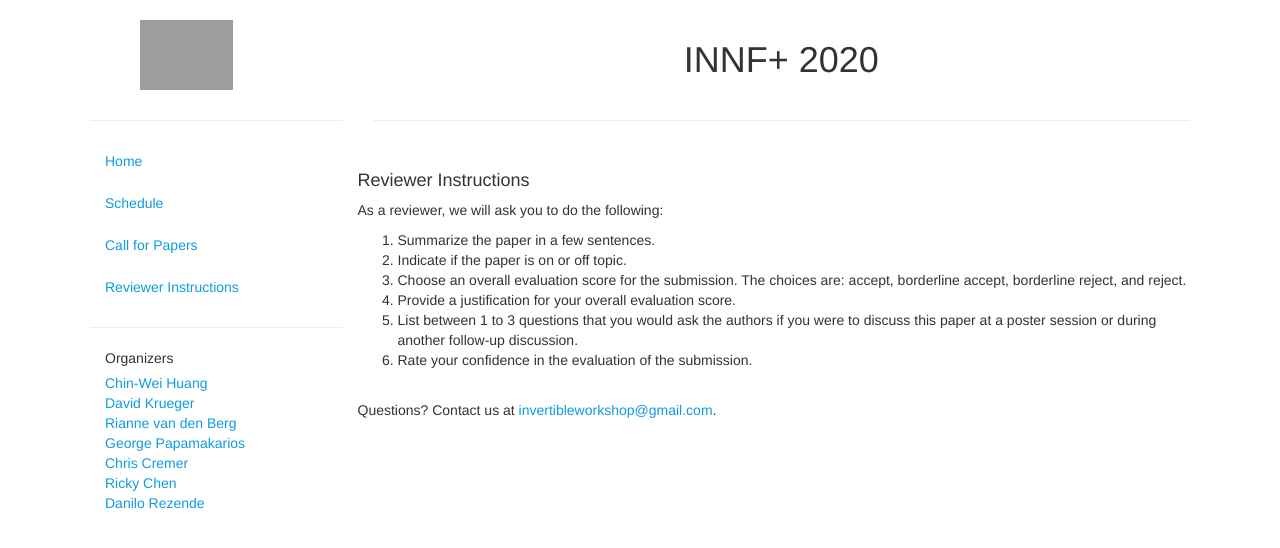
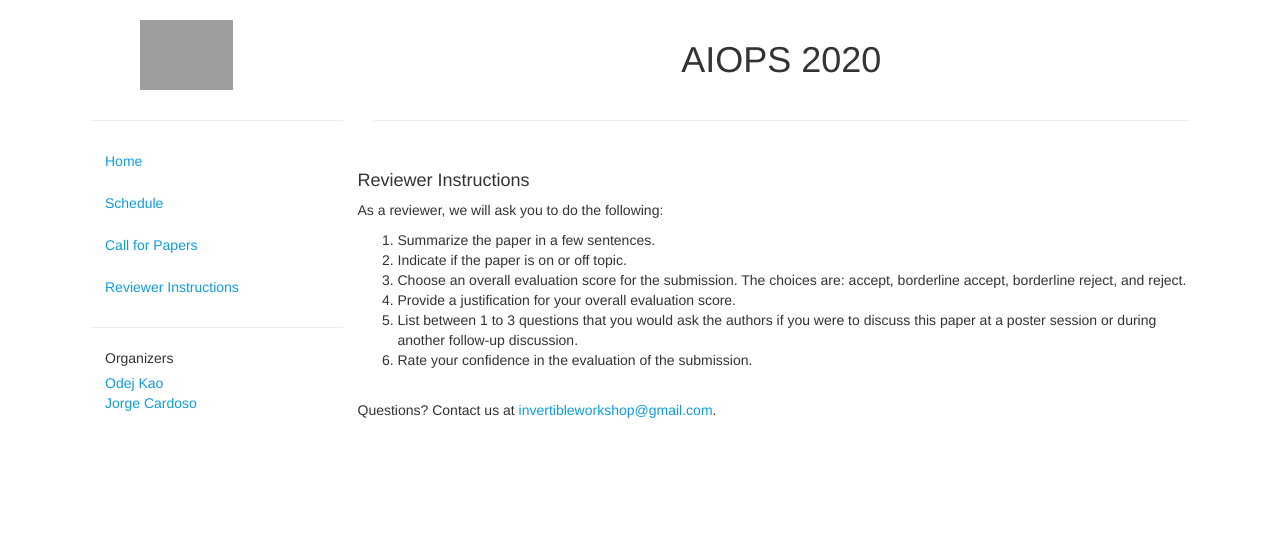
Before and after one commit to aiopsworkshop/aiopsworkshop.github.io, a plain HTML site: page reviewer_instructions/index.html in a window 1280 px wide. Drawn offline with nearby package versions, Linux system fonts and the light colour scheme; some packages are replaced by stand-ins of ours; grey boxes are pictures that could not be loaded.

Commit message:
Update index.html

```diff
--- a/reviewer_instructions/index.html
+++ b/reviewer_instructions/index.html
@@ -7,7 +7,7 @@
   <meta name="viewport" content="width=device-width, initial-scale=1">
   <meta name="author" content="Dustin Tran, edited by Chris Cremer">
   <link rel="shortcut icon" href="../img/favicon.ico" type="image/x-icon">
-  <title>Invertible Neural Nets and Normalizing Flows - Call for Papers</title>
+  <title>AIOPS 2020 - Reviewer Instructions</title>
 
   <!-- CSS -->
   <link rel="stylesheet" href="https://maxcdn.bootstrapcdn.com/bootstrap/3.3.1/css/bootstrap.min.css">
@@ -52,7 +52,7 @@
             -->
           </div>
           <!-- <h2>Workshop on Invertible Neural Nets and Normalizing Flows</h2> -->
-          <h1 align="center"> INNF+ 2020 </h1>
+          <h1 align="center"> AIOPS 2020 </h1>
           <br>
 
 
@@ -74,15 +74,8 @@
         <hr>
         <ul class="nav temp">
           <li style="padding:0px 15px 5px;">Organizers</li>
-          <li><a href="https://chinweihuang.com/">Chin-Wei Huang</a></li>
-          <li><a href="https://mila.quebec/en/person/david-scott-krueger/">David Krueger</a></li>
-          <li><a href="https://riannevdberg.github.io/">Rianne van den Berg</a></li>
-          <li><a href="https://homepages.inf.ed.ac.uk/s1459647/">George Papamakarios</a></li>
-          <!-- <li><a href="https://aidangomez.ca/">Aidan Gomez</a></li> -->
-          <li><a href="https://chriscremer.bitbucket.io/">Chris Cremer</a></li>
-          <li><a href="http://rtqichen.com">Ricky Chen</a></li>
-          <!-- <li><a href="https://aaroncourville.wordpress.com/">Aaron Courville</a></li> -->
-          <li><a href="https://danilorezende.com/">Danilo Rezende</a></li>
+          <li><a href="https://www.cit.tu-berlin.de/kao/">Odej Kao</a></li>
+          <li><a href="jorge-cardoso.github.io">Jorge Cardoso</a></li>
         </ul>
       </div>
 
```
